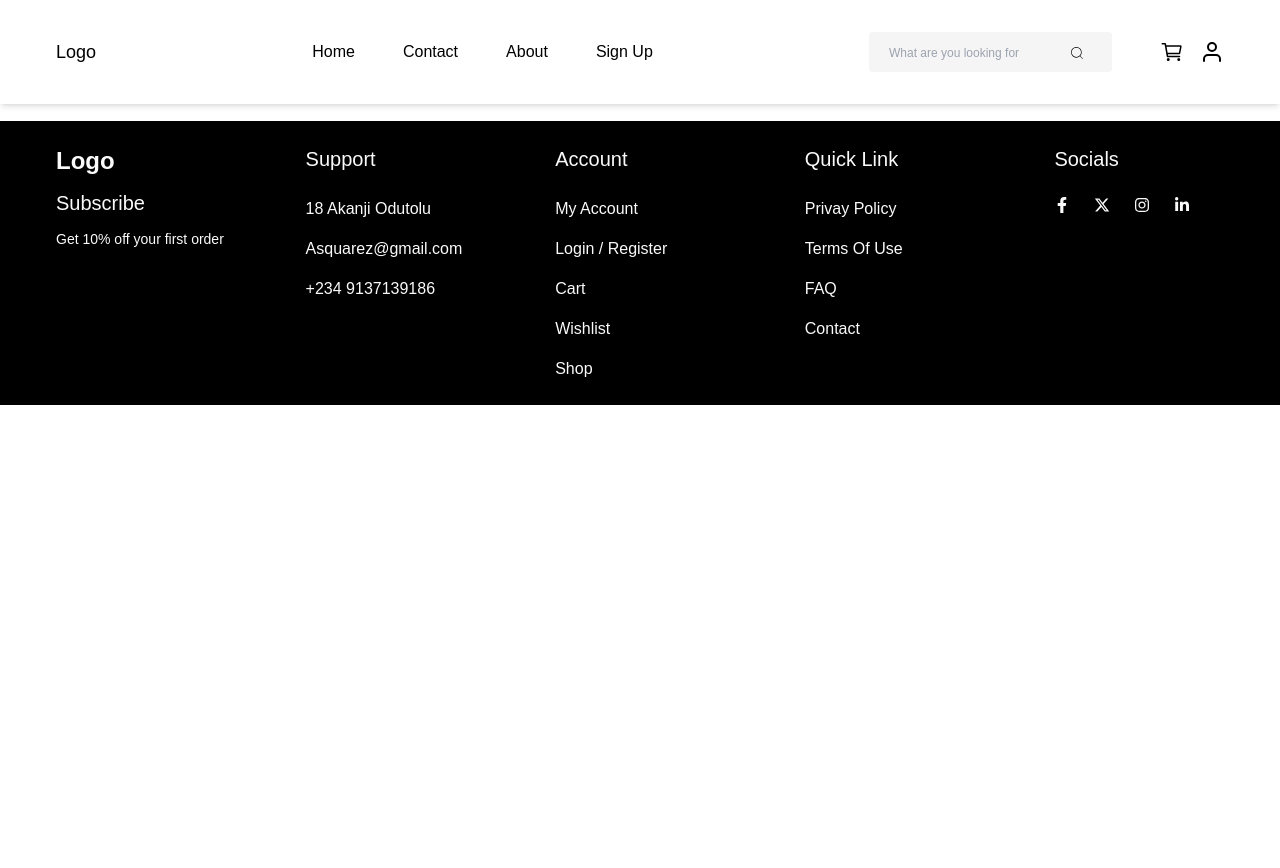
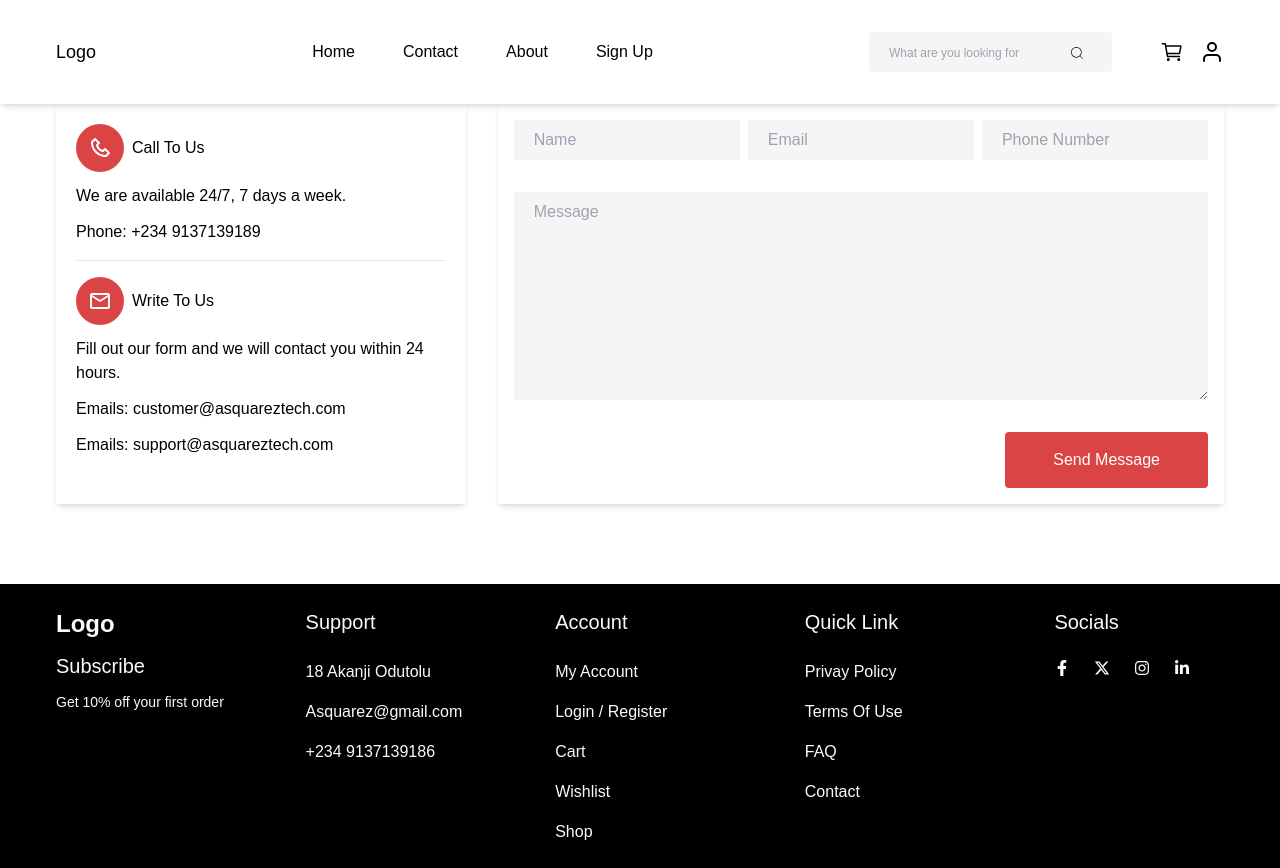
Before and after one commit to Asquare952/Asquare-techs, a Next.js app: page /contact in a window 1280 px wide. Before the commit the page ends 800 px from the top, so only its background shows below. Built offline with nearby package versions, Linux system fonts and the light colour scheme.

Commit message:
add contact page

```diff
--- a/src/app/Component/Header.jsx
+++ b/src/app/Component/Header.jsx
@@ -36,7 +36,7 @@ const Header = () => {
 
   return (
     <>
-      <header className=" shadow-md bg-white-200 fixed w-full top-0 left-0 z-[1000] py-8">
+      <header className=" shadow-md bg-white-200 sticky w-full top-0 left-0 z-[1000] py-8">
         <section className="container flex justify-between items-center">
           <div className="flex items-center gap-3 text-lg">
             <IoIosMenu
--- a/src/app/about/AboutHero.jsx
+++ b/src/app/about/AboutHero.jsx
@@ -3,7 +3,7 @@ import Image from "next/image";
 const AboutHero = () => {
   return (
     <>
-      <section className="mt-36">
+      <section className="mt-16">
         <div className="flex flex-col-reverse gap-6 lg:flex-row lg:justify-between lg:items-center ">
           <div className="flex flex-col gap-8">
             <h3 className="font-semibold text-2xl">Our Story</h3>
--- a/src/app/about/page.jsx
+++ b/src/app/about/page.jsx
@@ -4,7 +4,7 @@ import OurServices from "../Component/OurServices";
 
 const page = () => {
   return (
-    <div className="container mt-[90px] pb-20">
+    <div className="container  pb-20">
       <AboutHero />
       <KeyMetrics/>
       <OurServices/>
--- a/src/app/contact/page.jsx
+++ b/src/app/contact/page.jsx
@@ -1,28 +1,74 @@
 import React from "react";
-// import { BiPhone } from "react-icons/bi";
-// import { MdOutlineMail } from "react-icons/md";
+import { BiPhone } from "react-icons/bi";
+import { MdOutlineMail } from "react-icons/md";
 
 const page = () => {
   return (
     <>
-      <section className="container pt-56">
-        <div className="flex">
-          <div className="flex-1 shadow-sm p-5">
-            <div className="flex flex-col">
-              <div className="flex flex-col">
-                <div></div>
-                <p></p>
+      <div className="container pt-[800px]">
+        <div className="flex flex-col-reverse lg:flex-row gap-8">
+          <div className="shadow-md p-5">
+            <div className="flex flex-col gap-4">
+              <div className="flex flex-col gap-3">
+                <div className="flex items-center gap-2">
+                  <div className="bg-redShades-200 p-3 rounded-full text-white-200">
+                    <BiPhone className="text-2xl" />
+                  </div>
+                  <p>Call To Us</p>
+                </div>
+                <p>We are available 24/7, 7 days a week.</p>
+                <p>Phone: +234 9137139189</p>
               </div>
-              <hr />
-              <div className="flex flex-col">
-                <div></div>
-                <p></p>
+              <hr className="text-lg" />
+              <div className="flex flex-col gap-3">
+                <div className="flex items-center gap-2">
+                  <div className="bg-redShades-200 p-3 rounded-full text-white-200">
+                    <MdOutlineMail className="text-2xl" />
+                  </div>
+                  <p>Write To Us</p>
+                </div>
+                <p>
+                  Fill out our form and we will contact you within 24 hours.
+                </p>
+                <p>Emails: customer@asquareztech.com</p>
+                <p>Emails: support@asquareztech.com</p>
               </div>
             </div>
           </div>
-          <div className="flex-initial shadow-sm"></div>
+          <div className="shadow-md p-4">
+            <form action="" className="flex flex-col gap-8">
+              <div className="flex flex-col lg:flex-row items-center gap-2">
+                <input
+                  type="text"
+                  placeholder="Name"
+                  className="bg-greyShades-400 py-2 pl-5 pr-4 outline-none w-full"
+                />
+                <input
+                  type="email"
+                  placeholder="Email"
+                  className="bg-greyShades-400 py-2 pl-5 pr-4 outline-none w-full"
+                />
+                <input
+                  type="text"
+                  placeholder="Phone Number"
+                  className="bg-greyShades-400 py-2 pl-5 pr-4 outline-none w-full"
+                />
+              </div>
+              <textarea
+                name=""
+                id=""
+                placeholder="Message"
+                className="bg-greyShades-400 py-2 pl-5 pr-4 outline-none h-52"
+              ></textarea>
+              <div className="flex justify-end">
+                <button className="bg-redShades-200 text-white-200 py-4 px-12 rounded">
+                  Send Message
+                </button>
+              </div>
+            </form>
+          </div>
         </div>
-      </section>
+      </div>
     </>
   );
 };
--- a/src/app/homepage/index.jsx
+++ b/src/app/homepage/index.jsx
@@ -7,7 +7,7 @@ import ExploreProducts from './ExploreProducts'
 import OurServices from '../Component/OurServices'
 const HomePage = () => {
   return (
-    <div className="pt-[90px]">
+    <div className="">
       <Hero />
       <div className="container">
         <Catigories />
--- a/src/app/layout.js
+++ b/src/app/layout.js
@@ -25,9 +25,7 @@ export const metadata = {
 export default function RootLayout({ children }) {
   return (
     <html lang="en">
-      <body
-        className={`${poppinsSans.variable} antialiased`}
-      >
+      <body className={`${poppinsSans.variable} antialiased`}>
         <Header />
         {children}
         <Footer />
```
